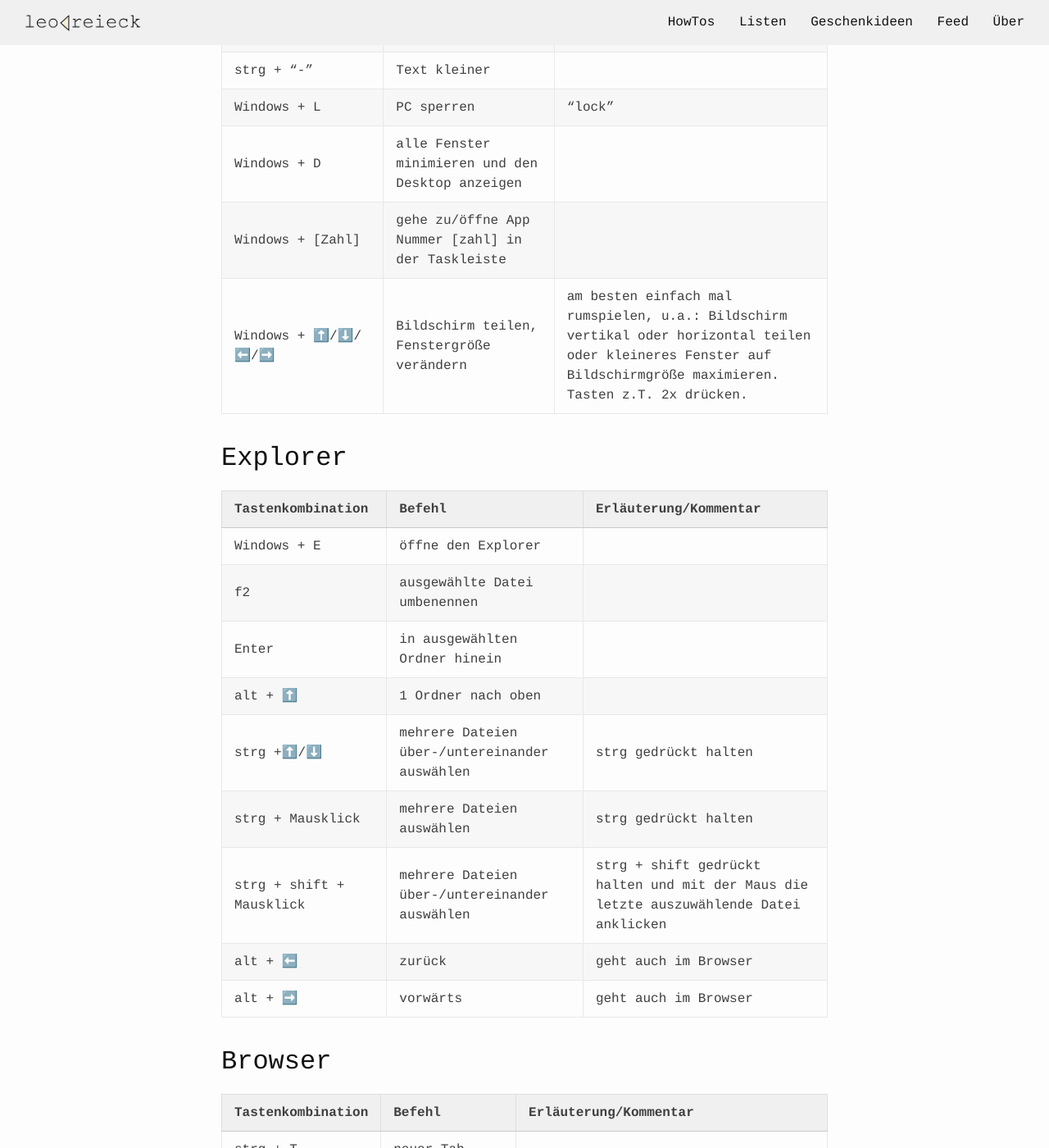
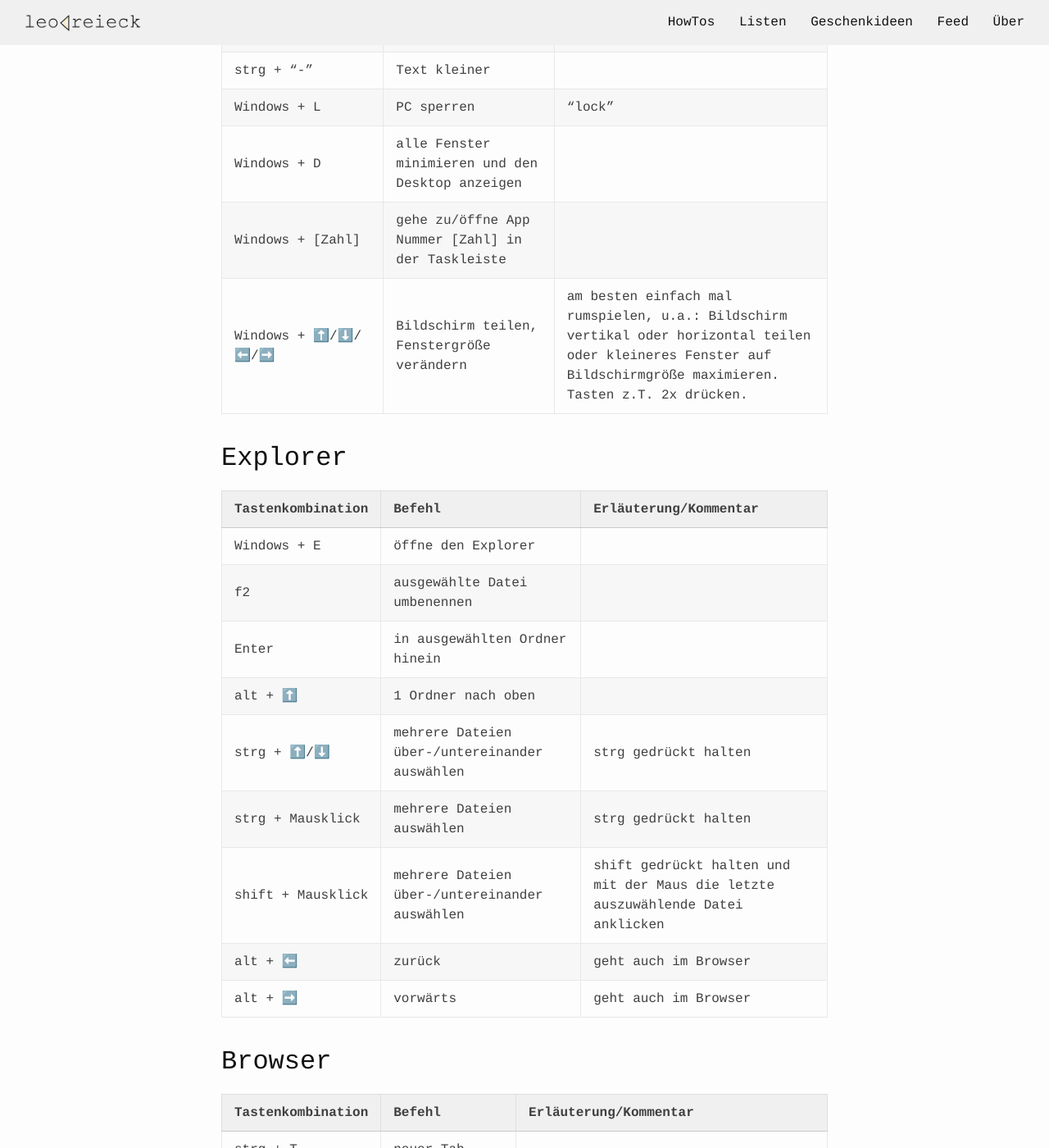
Before and after one commit to leodreieck/leodreieck.github.io, a Jekyll site: the page built from _posts/2022-11-29-windows-shortcuts.md, in a window 1280 px wide and 1400 px high, scrolled down 1334 px. Shown: the whole window at 82% size. Built offline with Jekyll 4.4.1, drawn with Linux system fonts in a browser that asks for light colours; some of the changed text lies outside the part shown.

Commit message:
minor bug fixes windows shortcuts

```diff
--- a/_posts/2022-11-29-windows-shortcuts.md
+++ b/_posts/2022-11-29-windows-shortcuts.md
@@ -26,7 +26,7 @@ Im Gespräch mit einer Freundin habe ich neulich gemerkt, dass einerseits einige
 | strg + “-” | Text kleiner |  |
 | Windows + L | PC sperren | “lock” |
 | Windows + D | alle Fenster minimieren und den Desktop anzeigen |  |
-| Windows + [Zahl] | gehe zu/öffne App Nummer [zahl] in der Taskleiste |  |
+| Windows + [Zahl] | gehe zu/öffne App Nummer [Zahl] in der Taskleiste |  |
 | Windows + ⬆️/⬇️/⬅️/➡️ | Bildschirm teilen, Fenstergröße verändern | am besten einfach mal rumspielen, u.a.: Bildschirm vertikal oder horizontal teilen oder kleineres Fenster auf Bildschirmgröße maximieren. Tasten z.T. 2x drücken. |
 
 ## Explorer
@@ -37,9 +37,9 @@ Im Gespräch mit einer Freundin habe ich neulich gemerkt, dass einerseits einige
 | f2 | ausgewählte Datei umbenennen |  |
 | Enter | in ausgewählten Ordner hinein |  |
 | alt + ⬆️ | 1 Ordner nach oben |  |
-| strg +⬆️/⬇️ | mehrere Dateien über-/untereinander auswählen | strg gedrückt halten |
+| strg + ⬆️/⬇️ | mehrere Dateien über-/untereinander auswählen | strg gedrückt halten |
 | strg + Mausklick | mehrere Dateien auswählen | strg gedrückt halten |
-| strg + shift + Mausklick | mehrere Dateien über-/untereinander auswählen | strg + shift gedrückt halten und mit der Maus die letzte auszuwählende Datei anklicken |
+| shift + Mausklick | mehrere Dateien über-/untereinander auswählen | shift gedrückt halten und mit der Maus die letzte auszuwählende Datei anklicken |
 | alt + ⬅️ | zurück | geht auch im Browser |
 | alt + ➡️ | vorwärts | geht auch im Browser |
 
@@ -49,8 +49,8 @@ Im Gespräch mit einer Freundin habe ich neulich gemerkt, dass einerseits einige
 | --- | --- | --- |
 | strg + T | neuer Tab |  |
 | strg + R | Seite neu laden | geht auch im Explorer |
-| strg + [Zahl] | gehe zu Tab [zahl] |  |
+| strg + [Zahl] | gehe zu Tab [Zahl] |  |
 | strg + tab | 1 Browsertab weiter | strg gedrückt halten und tab bei Bedarf mehrmals drücken |
 | str + shift + tab | 1 Browsertab zurück |  |
 
-Natürlich gibt es noch viel mehr Tastaturkürzel; wie immer hoffe ich aber, dass dieser Beitrag ein guter Startpunkt und Inpiration ist. Eine vollständige Liste von Microsoft selbst gibt es übrigens [hier](https://support.microsoft.com/de-de/windows/tastenkombinationen-in-windows-dcc61a57-8ff0-cffe-9796-cb9706c75eec). Wenn ihr noch andere Befehle nützlich findet, freue ich mich wie immer über Feedback über die gängigen [Kanäle](http://leodreieck.de/kontakt/).
+Natürlich gibt es noch viel mehr Tastaturkürzel; wie immer hoffe ich aber, dass dieser Beitrag ein guter Startpunkt und Inpiration ist. Eine vollständige Liste von Microsoft selbst gibt es übrigens [hier](https://support.microsoft.com/de-de/windows/tastenkombinationen-in-windows-dcc61a57-8ff0-cffe-9796-cb9706c75eec). Wenn ihr noch andere Befehle nützlich findet, freue ich mich wie immer über Feedback über die gängigen [Kanäle](/kontakt/).
```
